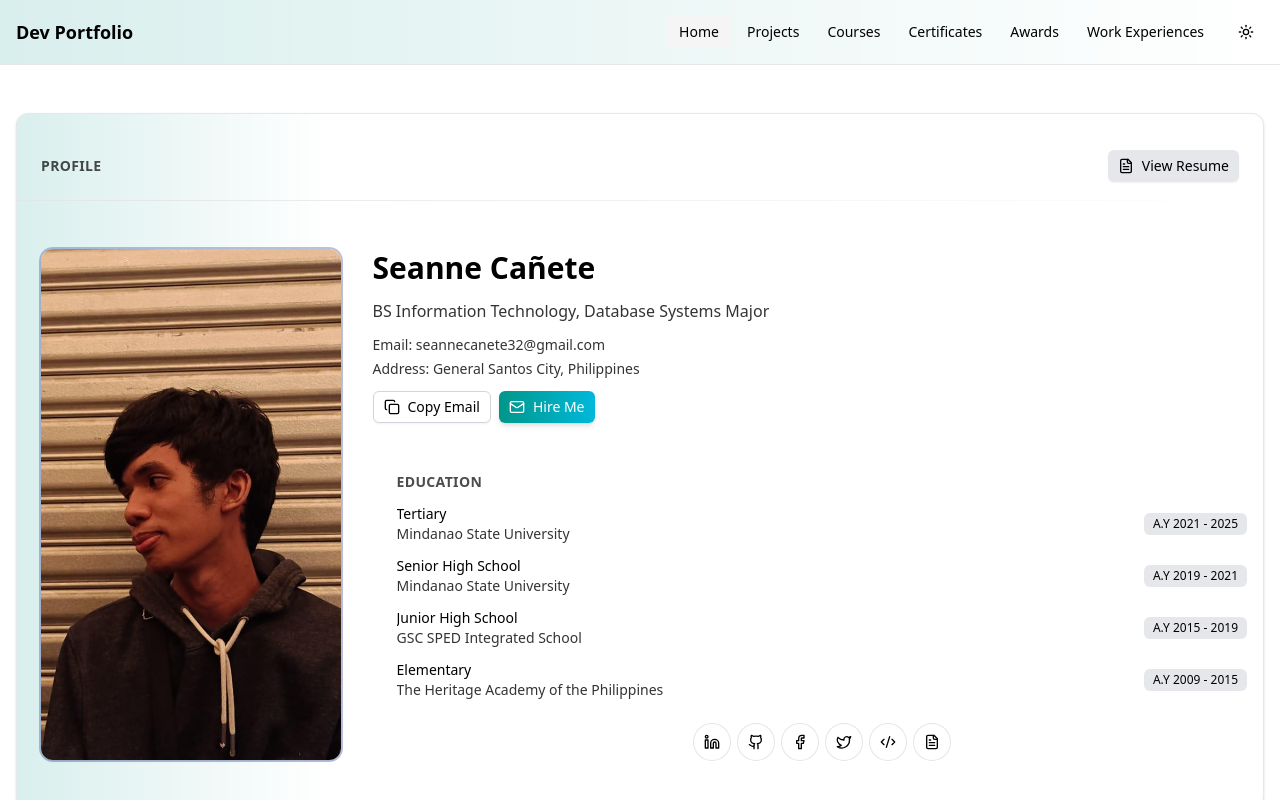
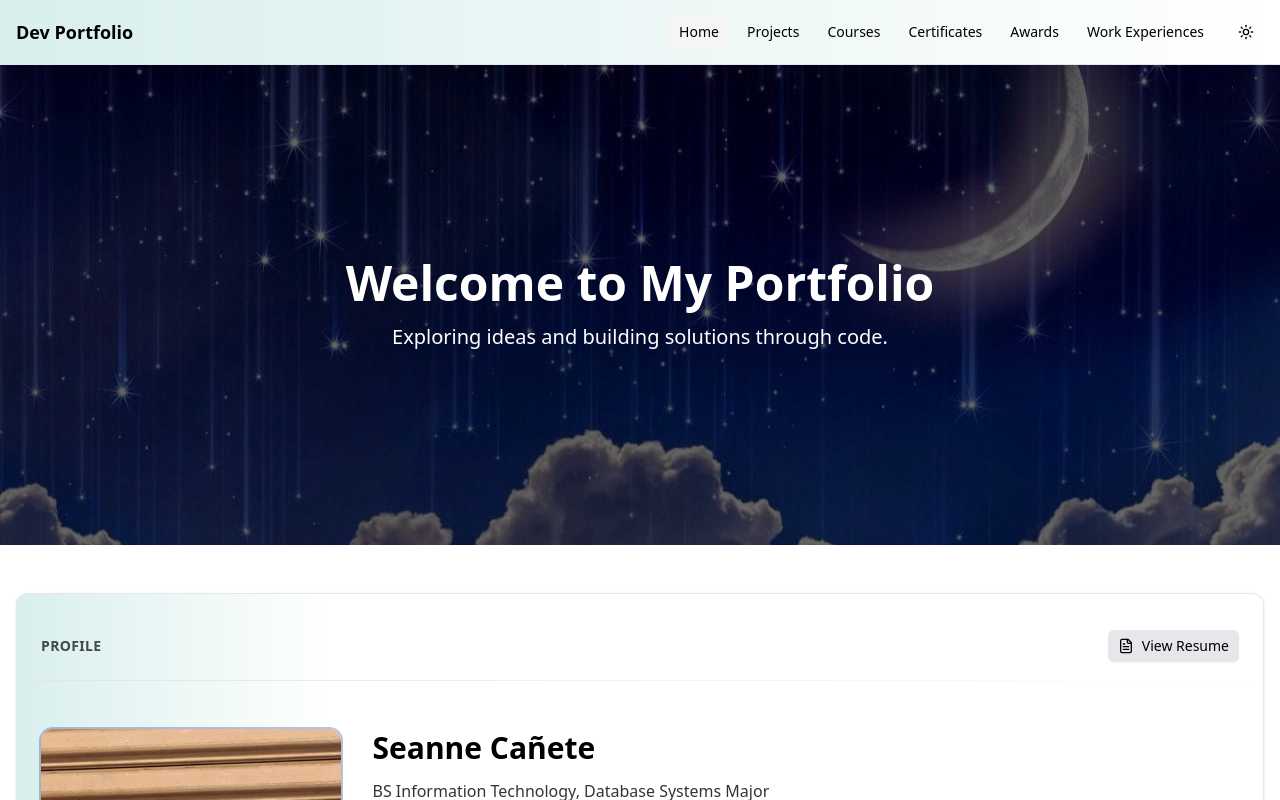
Before and after one commit to Seanneskie/my-portfolio, a Next.js app: page / in a window 1280 px wide. Shown: the top 800 px of the page. Built offline with nearby package versions, Linux system fonts and the light colour scheme.

Commit message:
feat: add hero banner to homepage

```diff
--- a/app/page.tsx
+++ b/app/page.tsx
@@ -2,11 +2,27 @@ import Profile from "@/components/profile";
 
 export default function HomePage() {
   return (
-    <main className="container mx-auto max-w-7xl px-4 py-12">
-      <Profile />
+    <main>
+      <section className="relative flex h-[60vh] items-center justify-center text-center">
+        <div
+          className="absolute inset-0 bg-cover bg-center"
+          style={{ backgroundImage: "url(/static/bg.jpg)" }}
+        />
+        <div className="absolute inset-0 bg-black/60" />
+        <div className="relative z-10 max-w-3xl px-4 text-white">
+          <h1 className="text-4xl font-bold md:text-5xl">Welcome to My Portfolio</h1>
+          <p className="mt-4 text-lg md:text-xl">
+            Exploring ideas and building solutions through code.
+          </p>
+        </div>
+      </section>
 
-
-      <h1 className="text-3xl font-bold tracking-tight mb-6 text-teal-700 dark:text-teal-400">My Work</h1>
+      <div className="container mx-auto max-w-7xl px-4 py-12">
+        <Profile />
+        <h1 className="mb-6 text-3xl font-bold tracking-tight text-teal-700 dark:text-teal-400">
+          My Work
+        </h1>
+      </div>
     </main>
   );
 }
```
